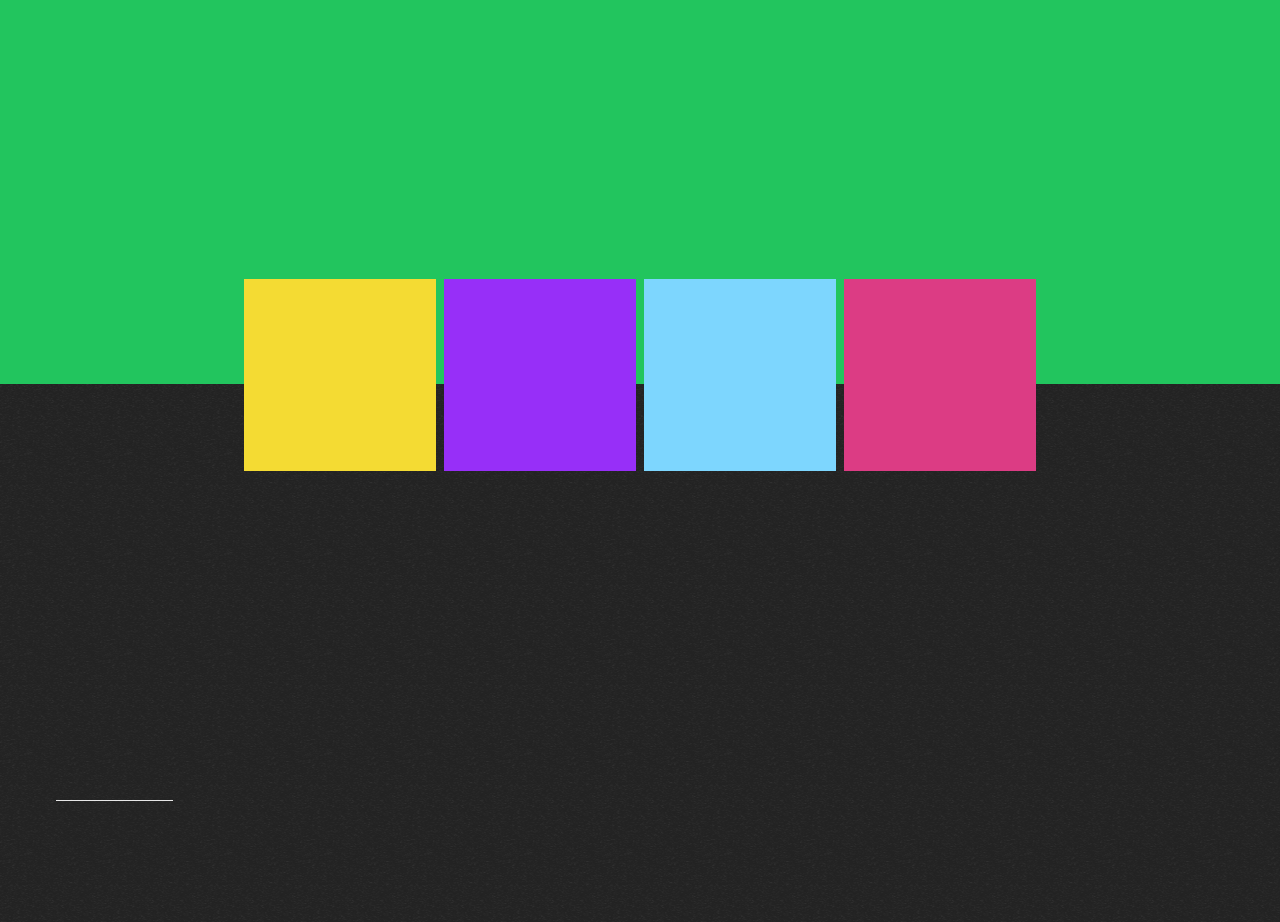
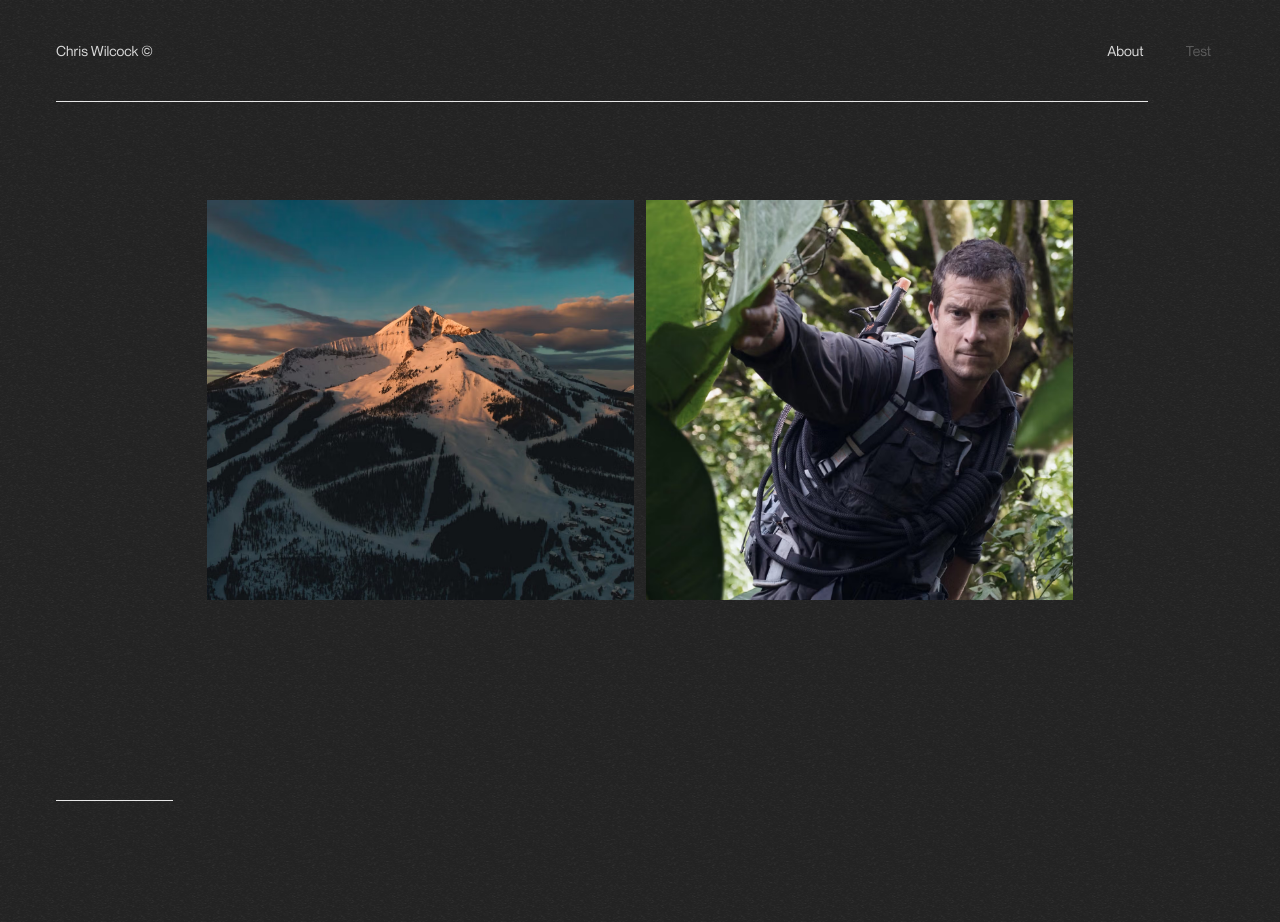
Before and after one commit to nahidthedeveloper/clone_project_with_react, a React (Vite) app: page /test in a window 1280 px wide. Shown: the top 922 px of the page. Built offline with nearby package versions, Linux system fonts and the light colour scheme.

Commit message:
fix complex issue

```diff
--- a/src/components/About/Hero.jsx
+++ b/src/components/About/Hero.jsx
@@ -1,8 +1,6 @@
 import {useGSAP} from "@gsap/react";
 import gsap from "gsap";
 import {useRef} from "react";
-
-gsap.registerPlugin(useGSAP);
 
 export default function Hero() {
     const aboutHeroRef = useRef(null);
--- a/src/components/Appbar.jsx
+++ b/src/components/Appbar.jsx
@@ -2,26 +2,19 @@ import {Link, useLocation} from "react-router-dom";
 import {useGSAP} from "@gsap/react";
 import gsap from "gsap";
 import {ScrollTrigger} from "gsap/ScrollTrigger";
-import {useRef, useEffect, useState} from "react";
+import {useRef} from "react";
+import {useTheme} from "../hooks/useTheme.js";
 
 gsap.registerPlugin(ScrollTrigger);
+const links = [
+    { path: "/about", label: "About" },
+    { path: "/test", label: "Test" },
+];
 
 const Appbar = () => {
     const location = useLocation();
     const navRef = useRef(null);
-    const [isDarkTheme, setIsDarkTheme] = useState(document.body.classList.contains("bg-dark"));
-
-    useEffect(() => {
-        const updateTheme = () => {
-            setIsDarkTheme(document.body.classList.contains("bg-dark"));
-        };
-
-        updateTheme();
-        const observer = new MutationObserver(updateTheme);
-        observer.observe(document.body, {attributes: true, attributeFilter: ["class"]});
-
-        return () => observer.disconnect();
-    }, [location]);
+    const {isDarkTheme} = useTheme();
 
     useGSAP(() => {
         gsap.from(navRef.current.querySelector("nav"), {
@@ -54,41 +47,39 @@ const Appbar = () => {
 
     const isProjectPage = location.pathname.startsWith("/project");
 
+    const getNavLinkClass = (path) => {
+        return location.pathname === path ? "active opacity-30 pointer-events-none" : "inactive nav-link";
+    };
+
     return (
-        <div ref={navRef} className="fixed w-full px-4 md:px-14">
+        <div ref={navRef} className="fixed w-full px-4 md:px-14" style={{zIndex: 1000}}>
             <nav
                 className={`flex justify-between py-10 text-[3vw] md:text-[1.1vw] ${
                     isProjectPage ? "text-light" : isDarkTheme ? "text-light" : "text-dark"
                 }`}
             >
-                <div>
+                <div className={getNavLinkClass("/")}>
                     <Link to="/">Chris Wilcock ©</Link>
                 </div>
 
-                <ul className="flex gap-10 font">
-                    <li className="nav-link">
-                        <Link to="/about">
+                <div className="flex gap-10 font">
+                    {links.map((link) => (
+                        <Link key={link.path} to={link.path} className={getNavLinkClass(link.path)}>
                             <div className="relative h-[4vw] md:h-[1.5vw] w-[8vw] md:w-[3vw] overflow-hidden">
                                 <div className="absolute top-0 hover:top-[-110%] duration-300">
-                                    <div>About</div>
-                                    <div>About</div>
+                                    <div>{link.label}</div>
+                                    <div>{link.label}</div>
                                 </div>
                             </div>
                         </Link>
-                    </li>
-                    <li className="nav-link">
-                        <Link to="#">
-                            <div className="relative h-[4vw] md:h-[1.5vw] w-[8vw] md:w-[3vw] overflow-hidden">
-                                <div className="absolute top-0 hover:top-[-110%] duration-300">
-                                    <div>Cases</div>
-                                    <div>Cases</div>
-                                </div>
-                            </div>
-                        </Link>
-                    </li>
-                </ul>
+                    ))}
+                </div>
             </nav>
-            <hr className={`${isProjectPage ? "border-light" : isDarkTheme ? "border-light" : "border-dark"}`}/>
+            <hr
+                className={`${
+                    isProjectPage ? "border-light" : isDarkTheme ? "border-light" : "border-dark"
+                }`}
+            />
         </div>
     );
 };
--- a/src/components/Footer.jsx
+++ b/src/components/Footer.jsx
@@ -1,28 +1,17 @@
-import {Link, useLocation} from "react-router-dom";
+import {Link} from "react-router-dom";
 import {useGSAP} from "@gsap/react";
 import gsap from "gsap";
 import {ScrollTrigger} from "gsap/ScrollTrigger";
-import {useRef, useEffect, useState} from "react";
+import {useRef} from "react";
+import {useTheme} from "../hooks/useTheme.js";
+
 
 gsap.registerPlugin(ScrollTrigger);
 
 export default function Footer() {
-    const location = useLocation();
     const footerRef = useRef(null);
-    const [isDarkTheme, setIsDarkTheme] = useState(document.body.classList.contains("bg-dark"));
+    const {isDarkTheme} = useTheme()
 
-    useEffect(() => {
-        const updateTheme = () => {
-            setIsDarkTheme(document.body.classList.contains("bg-dark"));
-        };
-
-        updateTheme();
-
-        const observer = new MutationObserver(updateTheme);
-        observer.observe(document.body, {attributes: true, attributeFilter: ["class"]});
-
-        return () => observer.disconnect();
-    }, [location]);
 
     useGSAP(() => {
         gsap.utils.toArray(footerRef.current.querySelectorAll(".footer-anim")).forEach((footer) => {
--- /dev/null
+++ b/src/hooks/useTheme.js
@@ -0,0 +1,23 @@
+import {useState, useEffect} from 'react';
+
+export const useTheme = () => {
+    const [isDarkTheme, setIsDarkTheme] = useState(() =>
+        document.body.classList.contains("bg-dark")
+    );
+
+    useEffect(() => {
+        const updateTheme = () => {
+            setIsDarkTheme(document.body.classList.contains("bg-dark"));
+        };
+
+        const observer = new MutationObserver(updateTheme);
+        observer.observe(document.body, {
+            attributes: true,
+            attributeFilter: ["class"]
+        });
+
+        return () => observer.disconnect();
+    }, []);
+
+    return {isDarkTheme};
+};
--- a/src/pages/Test.jsx
+++ b/src/pages/Test.jsx
@@ -1,79 +1,26 @@
-import React, {useRef, useEffect} from "react";
-import {TweenLite, Power1} from "gsap";
+import {useRef} from "react";
 import "../index.css";
+import {makeFullWindow} from "../utils/animations/makeFullWindow.js";
+import {useGSAP} from "@gsap/react";
 
 const Test = () => {
-    const pagesRef = useRef(null);
-    const tilesRef = useRef([]);
+    const imgRef = useRef(null);
+    useGSAP(() => {
+        const elements = imgRef.current.querySelectorAll(".element");
+        elements.forEach((element) => {
+            element.addEventListener("click", () => makeFullWindow(element, 2000));
+        });
+    }, {scope: imgRef});
 
-    useEffect(() => {
-        tilesRef.current.forEach((tile) => {
-            tile.addEventListener("click", () => animateHero(tile));
-        });
-    }, []);
-
-    const animateHero = (fromHero) => {
-        const clone = fromHero.cloneNode(true);
-        clone.style.cssText = window.getComputedStyle(fromHero).cssText; // Copy styles from the original
-        const from = calculatePosition(fromHero);
-        const to = calculatePosition(pagesRef.current);
-
-        TweenLite.set([fromHero, pagesRef.current], {visibility: "hidden"});
-        TweenLite.set(clone, {position: "absolute", margin: 0});
-
-        document.body.appendChild(clone);
-
-        const style = {
-            x: to.left - from.left,
-            y: to.top - from.top,
-            width: to.width,
-            height: to.height,
-            autoRound: false,
-            ease: Power1.easeOut,
-            onComplete: () => {
-                TweenLite.set(pagesRef.current, {visibility: "visible"});
-            },
-        };
-
-        TweenLite.set(clone, from);
-        TweenLite.to(clone, 0.3, style);
-
-        setTimeout(() => {
-            TweenLite.set(pagesRef.current, {visibility: "hidden"});
-            document.body.removeChild(clone);
-            TweenLite.set(fromHero, {visibility: "visible"});
-        }, 3000); // Automatically close after 3 seconds
-    };
-
-    const calculatePosition = (element) => {
-        const rect = element.getBoundingClientRect();
-        const scrollTop = window.pageYOffset || document.documentElement.scrollTop || 0;
-        const scrollLeft = window.pageXOffset || document.documentElement.scrollLeft || 0;
-
-        return {
-            top: Math.round(rect.top + scrollTop),
-            left: Math.round(rect.left + scrollLeft),
-            width: rect.width,
-            height: rect.height,
-        };
-    };
 
     return (
-        <main className="relative h-screen">
-            <div className="h-96 bg-green-500"></div>
-
-            {/* Tile container */}
-            <div className="absolute top-[275px] left-0 right-0 text-center">
-                {["hero-1", "hero-2", "hero-3", "hero-4"].map((hero, index) => (
-                    <div key={hero}
-                        ref={(el) => (tilesRef.current[index] = el)}
-                        className={`tile w-48 h-48 m-1 inline-block cursor-pointer ${hero}`}
-                    ></div>
-                ))}
+        <main className="h-screen w-full flex justify-center items-center gap-3" ref={imgRef}>
+            <div className="element w-1/3 h-1/2">
+                <img className="h-full w-full object-center object-cover" src="/images/index/one.avif" alt=""/>
             </div>
-
-            {/* One hidden page */}
-            <div ref={pagesRef} className="fixed inset-0 invisible bg-cover bg-center"></div>
+            <div className="element w-1/3 h-1/2">
+                <img className="h-full w-full object-center object-cover" src="/images/index/two.avif" alt=""/>
+            </div>
         </main>
     );
 };
--- /dev/null
+++ b/src/utils/animations/makeFullWindow.js
@@ -0,0 +1,61 @@
+import {TweenLite, Power1} from "gsap";
+
+export const makeFullWindow = (animatedElement, visibleDuration = 2000) => {
+    if (!animatedElement || !(animatedElement instanceof HTMLElement)) {
+        console.error("Invalid animatedElement provided.");
+        return;
+    }
+
+    const clone = animatedElement.cloneNode(true);
+    clone.style.cssText = window.getComputedStyle(animatedElement).cssText;
+
+    const from = calculatePosition(animatedElement);
+    const to = {
+        top: 0,
+        left: 0,
+        width: window.innerWidth,
+        height: window.innerHeight,
+    };
+
+    TweenLite.set(animatedElement, {visibility: "hidden"});
+    TweenLite.set(clone, {
+        position: "fixed",
+        top: `${from.top}px`,
+        left: `${from.left}px`,
+        width: `${from.width}px`,
+        height: `${from.height}px`,
+        zIndex: 10000,
+        overflow: "hidden",
+        margin: 0,
+    });
+
+    document.body.appendChild(clone);
+
+    TweenLite.to(clone, 0.3, {
+        top: `${to.top}px`,
+        left: `${to.left}px`,
+        width: `${to.width}px`,
+        height: `${to.height}px`,
+        autoRound: false,
+        ease: Power1.easeOut,
+        onComplete: () => {
+            setTimeout(() => {
+                document.body.removeChild(clone);
+                TweenLite.set(animatedElement, {visibility: "visible"});
+            }, visibleDuration);
+        },
+    });
+};
+
+const calculatePosition = (element) => {
+    const rect = element.getBoundingClientRect();
+    const scrollTop = window.pageYOffset || document.documentElement.scrollTop || 0;
+    const scrollLeft = window.pageXOffset || document.documentElement.scrollLeft || 0;
+
+    return {
+        top: rect.top + scrollTop,
+        left: rect.left + scrollLeft,
+        width: rect.width,
+        height: rect.height,
+    };
+};
```
